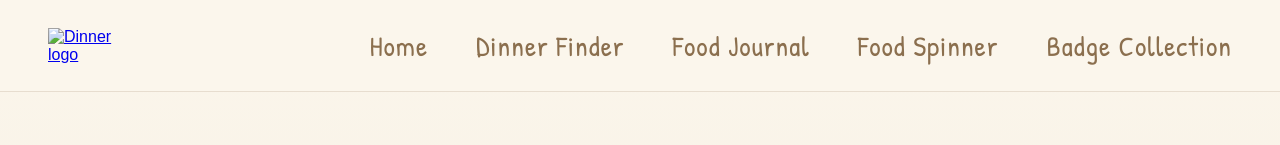
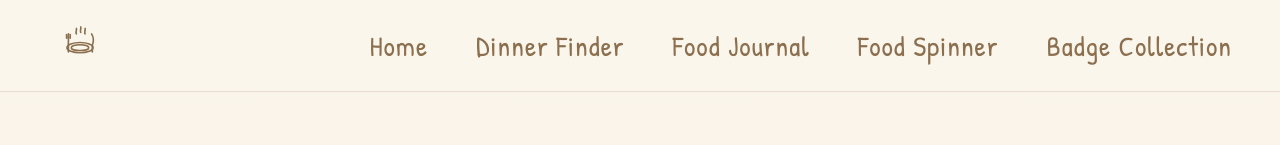
Before and after one commit to chenqianxi0030-cmd/cqxcqxcqx, a plain HTML site: page spinner.html in a window 1280 px wide. Shown: the top 145 px of the page. Drawn offline with Linux system fonts and the light colour scheme.

Commit message:
Update spinner.html

```diff
--- a/spinner.html
+++ b/spinner.html
@@ -383,7 +383,7 @@
   <header class="top-nav">
     <div class="nav-logo">
       <a href="index.html">
-        <img src="images/logo.svg" alt="Dinner logo">
+        <img src="logo.svg" alt="Dinner logo">
       </a>
     </div>
 
```
